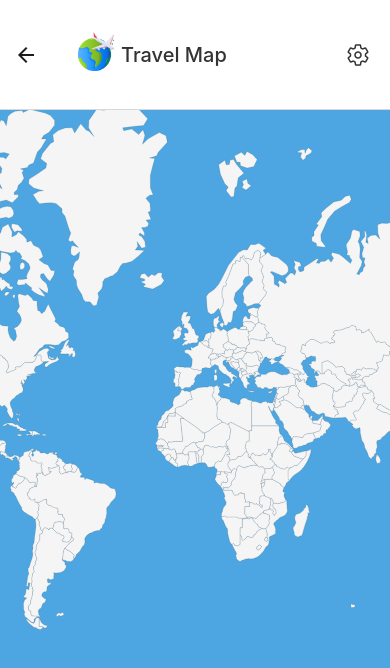
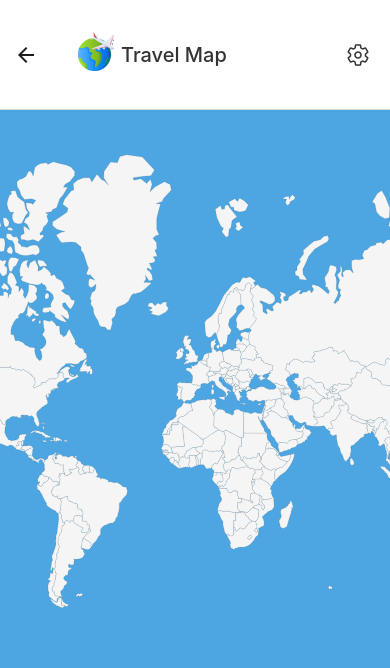
Before and after one commit to AlexysGromard/TravelMap, a React Native app: screen /Map in a window 390 px wide. Shown: the top 668 px of the page. Built offline with nearby package versions, Linux system fonts and the light colour scheme.

Commit message:
Move (top left right bottom)

```diff
--- a/screens/MapScreen.js
+++ b/screens/MapScreen.js
@@ -1,6 +1,6 @@
-import React, { useContext, useState, useRef } from 'react';
+import React, { useContext, useState } from 'react';
 import { View, StyleSheet } from 'react-native';
-import { PinchGestureHandler, State } from 'react-native-gesture-handler';
+import { PanGestureHandler, State } from 'react-native-gesture-handler';
 import Svg, { Path } from 'react-native-svg';
 import * as d3 from 'd3-geo';
 import worldMapData from '../assets/custom.geo.json';
@@ -8,35 +8,37 @@ import { ThemeContext } from '../context/ThemeContext';
 
 const MapScreen = () => {
     const theme = useContext(ThemeContext);
-
-    const scale = useRef(1); // Initial scale is 1
-    const [lastScale, setLastScale] = useState(1);
+    const [translateX, setTranslateX] = useState(0); // Position horizontale
+    const [translateY, setTranslateY] = useState(0); // Position verticale (si besoin de Y)
 
     const pathGenerator = d3.geoPath().projection(
         d3.geoMercator().scale(100).translate([150, 150])
     );
 
-    // Configuration de l'événement de geste de pincement pour le zoom
-    const onPinchEvent = event => {
-        scale.current = lastScale * event.nativeEvent.scale;
-        console.log(scale.current);
-    };
-
-    const onPinchStateChange = (event) => {
-        if (event.nativeEvent.oldState === State.ACTIVE) {
-            setLastScale(scale.current
-            );
-        }
+    const onGestureEvent = (event) => {
+        setTranslateX(translateX + event.nativeEvent.translationX); // Mettre à jour la position X
+        setTranslateY(translateY + event.nativeEvent.translationY); // Optionnel pour Y
     };
 
     return (
-        <View style={[styles.container, { backgroundColor: theme.background }]}>
-            <PinchGestureHandler onGestureEvent={onPinchEvent} onHandlerStateChange={onPinchStateChange}>
+        <PanGestureHandler
+            onGestureEvent={onGestureEvent}
+            onHandlerStateChange={({ nativeEvent }) => {
+                if (nativeEvent.state === State.END) {
+                    // Optionnel : Réinitialiser ou fixer la position après le geste
+                }
+            }}
+        >
+            <View style={[styles.container, { backgroundColor: theme.background }]}>
                 <Svg
-                    height="100%"
-                    width="100%"
-                    viewBox={`0 0 300 300`}
-                    style={{ backgroundColor: theme.oceans, transform: [{ scale: scale.current }] }}
+                    width="200%"  // Double la largeur du SVG pour permettre un défilement plus large
+                    height="200%" // Idem pour la hauteur si nécessaire
+                    viewBox="-200 0 700 300"
+                    style={{
+                        backgroundColor: theme.oceans,
+                        transform: [{ translateX: translateX }, { translateY: translateY }], // Appliquer la translation
+                        overflow: 'visible' // Permet d'afficher le contenu en dehors de la vue
+                    }}
                 >
                     {worldMapData.features.map((feature, index) => (
                         <Path
@@ -48,14 +50,15 @@ const MapScreen = () => {
                         />
                     ))}
                 </Svg>
-            </PinchGestureHandler>
-        </View>
+            </View>
+        </PanGestureHandler>
     );
 };
 
 const styles = StyleSheet.create({
     container: {
         flex: 1,
+        overflow: 'hidden', // Éviter le découpage du SVG en dehors de la vue
         alignItems: 'center',
         justifyContent: 'center',
     },
```
